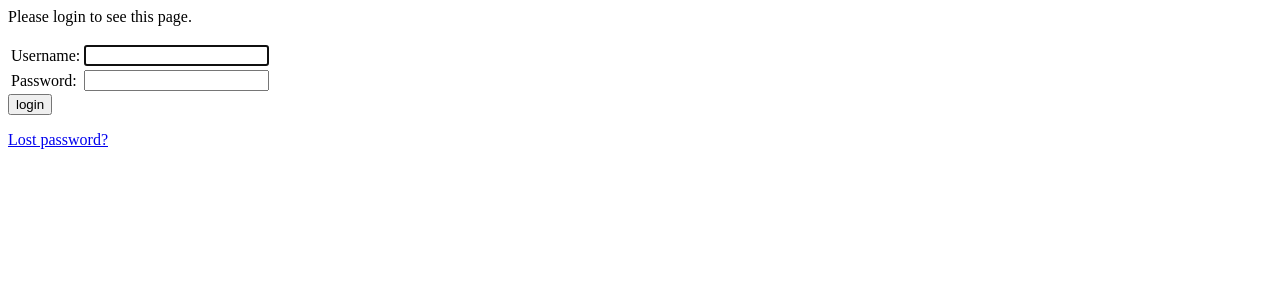
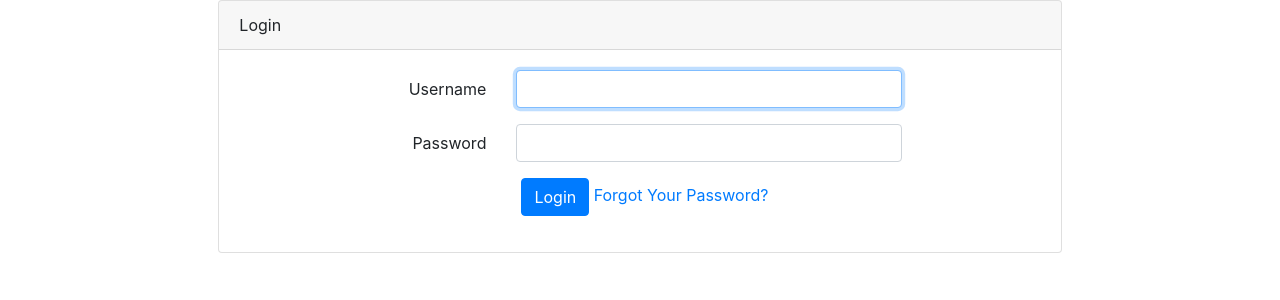
Before and after one commit to Health-Informatics-UoN/Carrot-Mapper, a Django app: page /mapping/accounts/login/?next=/mapping/fields/ in a window 1280 px wide. Shown: the top 300 px of the page. Run offline with Django 3.2, Linux system fonts and the light colour scheme; parts of the project's set-up code (start-up, migrations or seed data) failed here and were passed over; some libraries are stand-ins or nearby versions.

Commit message:
Added sign up form for creating new users

```diff
--- a/api/api/settings.py
+++ b/api/api/settings.py
@@ -123,3 +123,4 @@ USE_TZ = True
 STATIC_URL = '/static/'
 
 LOGIN_REDIRECT_URL = '/mapping/scanreports/'
+EMAIL_BACKEND = 'django.core.mail.backends.console.EmailBackend'  # During development only
--- a/api/mapping/templates/mapping/scanreport_list.html
+++ b/api/mapping/templates/mapping/scanreport_list.html
@@ -31,3 +31,8 @@
 
 <a href="{% url 'scan-report-form' %}" class="btn btn-primary">Upload ScanReport</a>
 {% endblock %}
+<!-- <form method="post">
+  {% csrf_token %}
+  {{ form.as_p }}
+  <button type="submit">Sign Up</button>
+</form> -->
--- a/api/mapping/urls.py
+++ b/api/mapping/urls.py
@@ -1,5 +1,7 @@
 from django.urls import path,include
 from django.contrib.auth.decorators import login_required
+from django.contrib import admin
+from django.contrib.auth import views as auth_views
 
 from . import views
 
@@ -10,5 +12,8 @@ urlpatterns = [
     path('scanreports/', login_required(views.ScanReportListView.as_view()), name='scan-report-list'),
     path('scanreports/create/', login_required(views.ScanReportFormView.as_view()), name='scan-report-form'),
     path('accounts/', include('django.contrib.auth.urls')),
+    path('admin/', admin.site.urls),
+    path('signup/', views.SignUpView.as_view(), name='signup'),
+
 
 ]
--- a/api/templates/registration/login.html
+++ b/api/templates/registration/login.html
@@ -1,40 +1,74 @@
-
-
 {% block content %}
 
-  {% if form.errors %}
-    <p>Your username and password didn't match. Please try again.</p>
-  {% endif %}
+<link href="//maxcdn.bootstrapcdn.com/bootstrap/4.1.1/css/bootstrap.min.css" rel="stylesheet" id="bootstrap-css">
+<script src="//maxcdn.bootstrapcdn.com/bootstrap/4.1.1/js/bootstrap.min.js"></script>
+<script src="//cdnjs.cloudflare.com/ajax/libs/jquery/3.2.1/jquery.min.js"></script>
+<!------ Include the above in your HEAD tag ---------->
 
-  {% if next %}
-    {% if user.is_authenticated %}
-      <p>Your account doesn't have access to this page. To proceed,
-      please login with an account that has access.</p>
-    {% else %}
-      <p>Please login to see this page.</p>
-    {% endif %}
-  {% endif %}
+<!doctype html>
+<html lang="en">
+<head>
+    <!-- Required meta tags -->
+    <meta charset="utf-8">
+    <meta name="viewport" content="width=device-width, initial-scale=1, shrink-to-fit=no">
 
+    <!-- Fonts -->
+    <link rel="dns-prefetch" href="https://fonts.gstatic.com">
+    <link href="https://fonts.googleapis.com/css?family=Raleway:300,400,600" rel="stylesheet" type="text/css">
 
-  <form method="post" action="{% url 'login' %}">
-    {% csrf_token %}
-    <table>
-      <tr>
-        <td>{{ form.username.label_tag }}</td>
-        <td>{{ form.username }}</td>
-      </tr>
-      <tr>
-        <td>{{ form.password.label_tag }}</td>
-        <td>{{ form.password }}</td>
-      </tr>
-    </table>
-    <input type="submit" value="login" />
-    <input type="hidden" name="next" value="{{ next }}" />
-  </form>
+    <link rel="stylesheet" href="css/style.css">
 
-  {# Assumes you setup the password_reset view in your URLconf #}
-  <p><a href="{% url 'password_reset' %}">Lost password?</a></p>
-  <script src="https://cdn.jsdelivr.net/npm/bootstrap@5.0.0-beta1/dist/js/bootstrap.bundle.min.js"
-  integrity="sha384-ygbV9kiqUc6oa4msXn9868pTtWMgiQaeYH7/t7LECLbyPA2x65Kgf80OJFdroafW"
-  crossorigin="anonymous"></script>
+    <link rel="icon" href="Favicon.png">
+
+    <!-- Bootstrap CSS -->
+    <link rel="stylesheet" href="https://stackpath.bootstrapcdn.com/bootstrap/4.1.3/css/bootstrap.min.css">
+
+</head>
+<body>
+
+<main class="login-form">
+    <div class="cotainer">
+        <div class="row justify-content-center">
+            <div class="col-md-8">
+                <div class="card">
+                    <div class="card-header">Login</div>
+                    <div class="card-body">
+                      <form method="post" action="{% url 'login' %}">
+                        {% csrf_token %}
+                            <div class="form-group row">
+                                <label for="username" class="col-md-4 col-form-label text-md-right"> Username</label>
+                                <div class="col-md-6">
+                                    <input type="text" id="username" class="form-control" name="username" required autofocus>
+                                </div>
+                            </div>
+
+                            <div class="form-group row">
+                                <label for="password" class="col-md-4 col-form-label text-md-right">Password</label>
+                                <div class="col-md-6">
+                                    <input type="password" id="password" class="form-control" name="password" required>
+                                </div>
+                            </div>
+
+                            <div class="col-md-6 offset-md-4">
+                                <button type="submit" value="login" class="btn btn-primary">
+                                    Login
+                                </button>
+                                <input type="hidden" name="next" value="{{ next }}">
+
+                                <a href="{% url 'password_reset' %}">
+                                    Forgot Your Password?
+                                </a>
+                            </div>
+                    </div>
+                    </form>
+                </div>
+            </div>
+        </div>
+    </div>
+    </div>
+
+</main>
+
+</body>
+</html>
   {% endblock %}
```
Also changed, not shown: api/mapping/views.py (+8 -0 lines), api/templates/registration/signup.html (added, +17 -0 lines).
